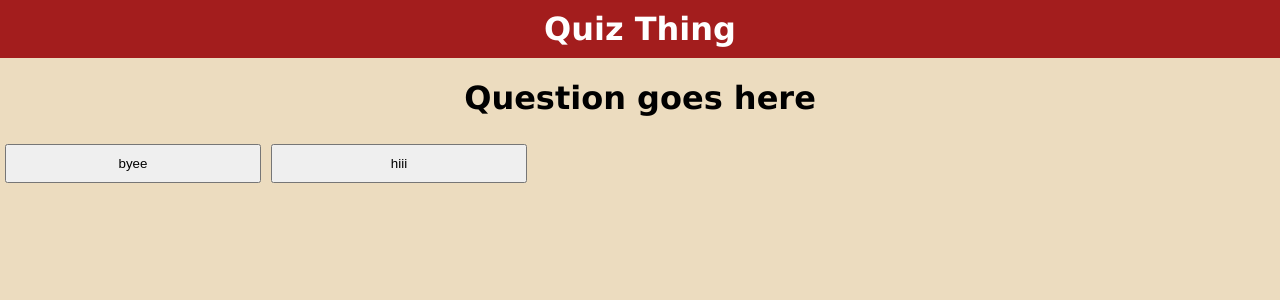
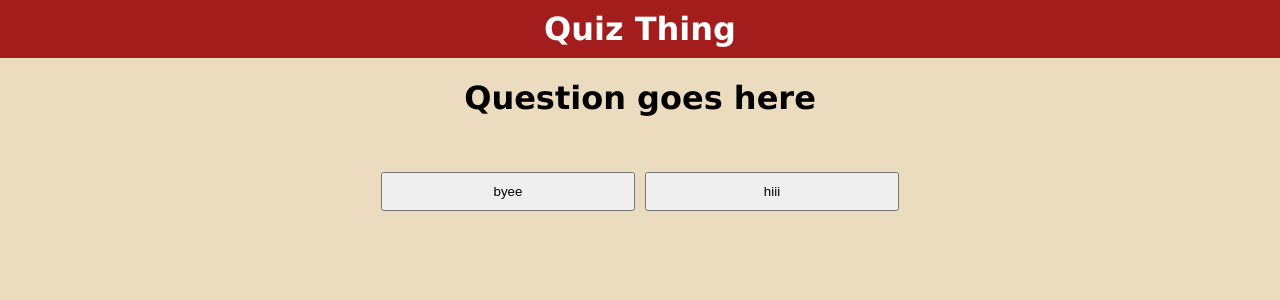
Before and after one commit to twomuchCatsriel/react-project, a React (Vite) app in the folder my-app/: page / in a window 1280 px wide. Shown: the top 300 px of the page. Built offline with nearby package versions, Linux system fonts and the light colour scheme.

Commit message:
Add questions

```diff
--- a/my-app/src/main.jsx
+++ b/my-app/src/main.jsx
@@ -9,6 +9,19 @@ import PageTop from "./pageTop";
 import QuestionField from "./questionTitle";
 import OptionButton from "./optionButton";
 
+// Questions
+const questions = [
+    {
+        question: "When was JavaScript created",
+        answerRight: "The 4th of December, 1995",
+        answerLeft: "The 12th September, 2001"
+    },
+    {
+        question: "When was REACT created?",
+        answerRight: "The 29th of May 2013",
+        answerLeft: "The 17th of May 2013"
+    }
+]
 
 function App()
 {
--- a/my-app/src/styles.css
+++ b/my-app/src/styles.css
@@ -23,3 +23,8 @@ body{
     margin: 5px;
     padding: 10px;
 }
+
+#buttonsDiv{
+    margin: 50px 5px;
+    text-align: center;
+}
```
